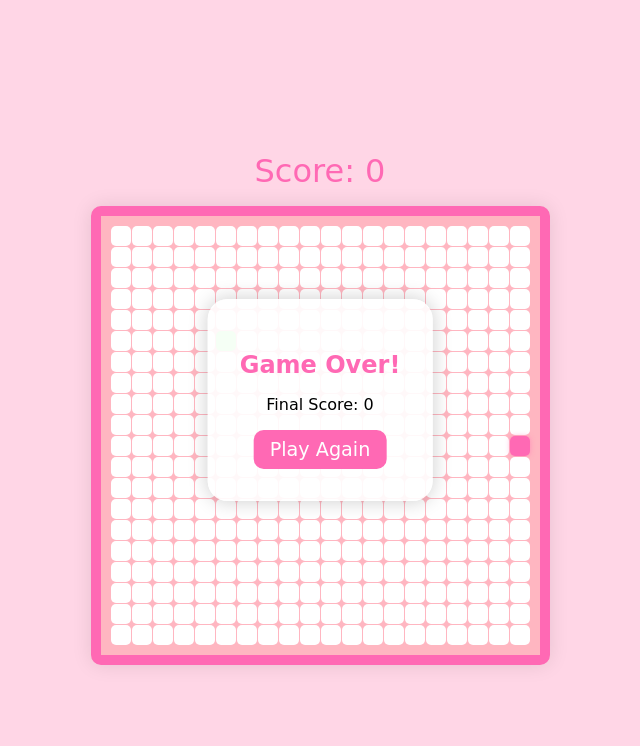
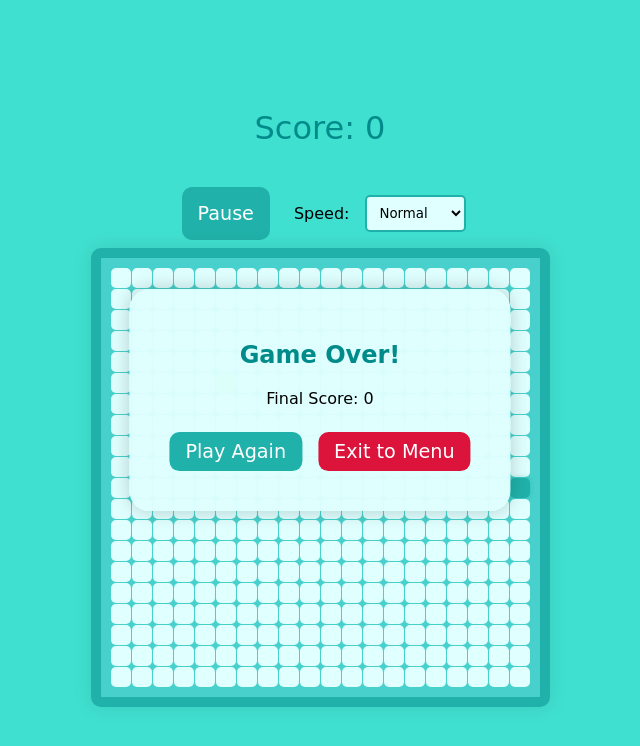
Before and after one commit to apih99/simple_games, a React (Create React App) app: page /snake in a window 1280 px wide. Shown: the top 746 px of the page, without its empty margins (320-960 px from the left). Built offline with nearby package versions, Linux system fonts and the light colour scheme.

Commit message:
Snake game completed!

```diff
--- a/src/App.tsx
+++ b/src/App.tsx
@@ -7,7 +7,7 @@ import styled from 'styled-components';
 const AppContainer = styled.div`
   width: 100%;
   min-height: 100vh;
-  background-color: #ffd6e6;
+  background-color: #40E0D0;
 `;
 
 function App() {
--- a/src/components/Home/Home.tsx
+++ b/src/components/Home/Home.tsx
@@ -8,12 +8,12 @@ const HomeContainer = styled.div`
   align-items: center;
   justify-content: center;
   min-height: 100vh;
-  background-color: #ffd6e6;
+  background-color: #40E0D0;
   font-family: 'Comic Sans MS', cursive;
 `;
 
 const Title = styled.h1`
-  color: #ff69b4;
+  color: #008B8B;
   font-size: 3rem;
   text-shadow: 2px 2px 4px rgba(0, 0, 0, 0.1);
   margin-bottom: 2rem;
@@ -27,17 +27,18 @@ const GameGrid = styled.div`
 `;
 
 const GameCard = styled(Link)`
-  background-color: white;
+  background-color: #E0FFFF;
   border-radius: 20px;
   padding: 2rem;
   text-align: center;
   text-decoration: none;
-  color: #ff69b4;
+  color: #20B2AA;
   box-shadow: 0 4px 8px rgba(0, 0, 0, 0.1);
   transition: transform 0.2s;
 
   &:hover {
     transform: translateY(-5px);
+    background-color: #B0E0E6;
   }
 
   h2 {
--- a/src/components/Snake/Snake.tsx
+++ b/src/components/Snake/Snake.tsx
@@ -1,5 +1,6 @@
 import React, { useState, useEffect, useCallback } from 'react';
 import styled from 'styled-components';
+import { useNavigate } from 'react-router-dom';
 
 const GameContainer = styled.div`
   display: flex;
@@ -7,7 +8,7 @@ const GameContainer = styled.div`
   align-items: center;
   justify-content: center;
   min-height: 100vh;
-  background-color: #ffd6e6;
+  background-color: #40E0D0;
   font-family: 'Comic Sans MS', cursive;
 `;
 
@@ -16,8 +17,8 @@ const GameBoard = styled.div`
   grid-template-columns: repeat(20, 20px);
   grid-template-rows: repeat(20, 20px);
   gap: 1px;
-  background-color: #ffb6c1;
-  border: 10px solid #ff69b4;
+  background-color: #48D1CC;
+  border: 10px solid #20B2AA;
   border-radius: 10px;
   padding: 10px;
   box-shadow: 0 0 20px rgba(0, 0, 0, 0.1);
@@ -28,38 +29,34 @@ const Cell = styled.div<{ isSnake?: boolean; isFood?: boolean }>`
   height: 20px;
   border-radius: 5px;
   background-color: ${({ isSnake, isFood }) =>
-    isSnake ? '#ff69b4' : isFood ? '#98ff98' : '#fff'};
+    isSnake ? '#20B2AA' : isFood ? '#98FF98' : '#E0FFFF'};
   ${({ isSnake }) =>
     isSnake &&
     `
-    box-shadow: 0 0 5px rgba(255, 105, 180, 0.5);
+    box-shadow: 0 0 5px rgba(32, 178, 170, 0.5);
   `}
 `;
 
 const Score = styled.div`
   font-size: 2rem;
-  color: #ff69b4;
+  color: #008B8B;
   margin: 1rem 0;
 `;
 
-const GameOver = styled.div`
+const MenuOverlay = styled.div`
   position: absolute;
   top: 50%;
   left: 50%;
   transform: translate(-50%, -50%);
-  background-color: rgba(255, 255, 255, 0.9);
+  background-color: rgba(224, 255, 255, 0.95);
   padding: 2rem;
   border-radius: 20px;
   text-align: center;
   box-shadow: 0 0 20px rgba(0, 0, 0, 0.2);
+`;
 
-  h2 {
-    color: #ff69b4;
-    margin-bottom: 1rem;
-  }
-
-  button {
-    background-color: #ff69b4;
+const Button = styled.button`
+  background-color: #20B2AA;
   color: white;
   border: none;
   padding: 0.5rem 1rem;
@@ -67,10 +64,31 @@ const GameOver = styled.div`
   cursor: pointer;
   font-family: inherit;
   font-size: 1.2rem;
+  margin: 0.5rem;
 
   &:hover {
-      background-color: #ff1493;
+    background-color: #008B8B;
   }
+`;
+
+const Controls = styled.div`
+  display: flex;
+  gap: 1rem;
+  margin-top: 1rem;
+`;
+
+const SpeedControl = styled.div`
+  margin: 1rem 0;
+  display: flex;
+  align-items: center;
+  gap: 1rem;
+
+  select {
+    padding: 0.5rem;
+    border-radius: 5px;
+    border: 2px solid #20B2AA;
+    background-color: #E0FFFF;
+    font-family: inherit;
   }
 `;
 
@@ -85,6 +103,10 @@ const Snake: React.FC = () => {
   const [direction, setDirection] = useState<string>('RIGHT');
   const [gameOver, setGameOver] = useState<boolean>(false);
   const [score, setScore] = useState<number>(0);
+  const [isPaused, setIsPaused] = useState<boolean>(false);
+  const [showMenu, setShowMenu] = useState<boolean>(true);
+  const [speed, setSpeed] = useState<number>(100);
+  const navigate = useNavigate();
 
   const generateFood = useCallback(() => {
     const x = Math.floor(Math.random() * 20);
@@ -97,7 +119,18 @@ const Snake: React.FC = () => {
     setDirection('RIGHT');
     setGameOver(false);
     setScore(0);
+    setIsPaused(false);
+    setShowMenu(false);
     generateFood();
+  };
+
+  const togglePause = () => {
+    setIsPaused(!isPaused);
+    setShowMenu(!isPaused);
+  };
+
+  const handleSpeedChange = (event: React.ChangeEvent<HTMLSelectElement>) => {
+    setSpeed(Number(event.target.value));
   };
 
   const checkCollision = (head: Position) => {
@@ -113,8 +146,18 @@ const Snake: React.FC = () => {
     return false;
   };
 
+  const handleExit = () => {
+    navigate('/');
+  };
+
   useEffect(() => {
     const handleKeyPress = (e: KeyboardEvent) => {
+      if (e.key === 'Escape') {
+        togglePause();
+        return;
+      }
+
+      if (!isPaused && !gameOver) {
         switch (e.key) {
           case 'ArrowUp':
             if (direction !== 'DOWN') setDirection('UP');
@@ -129,14 +172,15 @@ const Snake: React.FC = () => {
             if (direction !== 'LEFT') setDirection('RIGHT');
             break;
         }
+      }
     };
 
     document.addEventListener('keydown', handleKeyPress);
     return () => document.removeEventListener('keydown', handleKeyPress);
-  }, [direction]);
+  }, [direction, isPaused, gameOver]);
 
   useEffect(() => {
-    if (gameOver) return;
+    if (gameOver || isPaused) return;
 
     const moveSnake = () => {
       const newSnake = [...snake];
@@ -159,6 +203,7 @@ const Snake: React.FC = () => {
 
       if (checkCollision(head)) {
         setGameOver(true);
+        setShowMenu(true);
         return;
       }
 
@@ -174,13 +219,25 @@ const Snake: React.FC = () => {
       setSnake(newSnake);
     };
 
-    const gameInterval = setInterval(moveSnake, 150);
+    const gameInterval = setInterval(moveSnake, speed);
     return () => clearInterval(gameInterval);
-  }, [snake, direction, food, gameOver, generateFood]);
+  }, [snake, direction, food, gameOver, isPaused, speed, generateFood]);
 
   return (
     <GameContainer>
       <Score>Score: {score}</Score>
+      <Controls>
+        <Button onClick={togglePause}>{isPaused ? 'Resume' : 'Pause'}</Button>
+        <SpeedControl>
+          <label>Speed:</label>
+          <select value={speed} onChange={handleSpeedChange}>
+            <option value="150">Slow</option>
+            <option value="100">Normal</option>
+            <option value="70">Fast</option>
+            <option value="50">Very Fast</option>
+          </select>
+        </SpeedControl>
+      </Controls>
       <GameBoard>
         {Array.from({ length: 20 }, (_, y) =>
           Array.from({ length: 20 }, (_, x) => (
@@ -192,12 +249,29 @@ const Snake: React.FC = () => {
           ))
         )}
       </GameBoard>
+      {(showMenu || gameOver) && (
+        <MenuOverlay>
+          <h2 style={{ color: '#008B8B' }}>
+            {gameOver ? 'Game Over!' : isPaused ? 'Paused' : 'Snake Game'}
+          </h2>
+          {gameOver && <p>Final Score: {score}</p>}
+          <Button onClick={resetGame}>
+            {gameOver ? 'Play Again' : 'New Game'}
+          </Button>
+          {!gameOver && (
+            <>
+              <Button onClick={() => setShowMenu(false)}>Resume</Button>
+              <Button onClick={handleExit} style={{ backgroundColor: '#DC143C' }}>
+                Exit to Menu
+              </Button>
+            </>
+          )}
           {gameOver && (
-        <GameOver>
-          <h2>Game Over!</h2>
-          <p>Final Score: {score}</p>
-          <button onClick={resetGame}>Play Again</button>
-        </GameOver>
+            <Button onClick={handleExit} style={{ backgroundColor: '#DC143C' }}>
+              Exit to Menu
+            </Button>
+          )}
+        </MenuOverlay>
       )}
     </GameContainer>
   );
```
Lines whose indentation alone changed are shown as unchanged.
